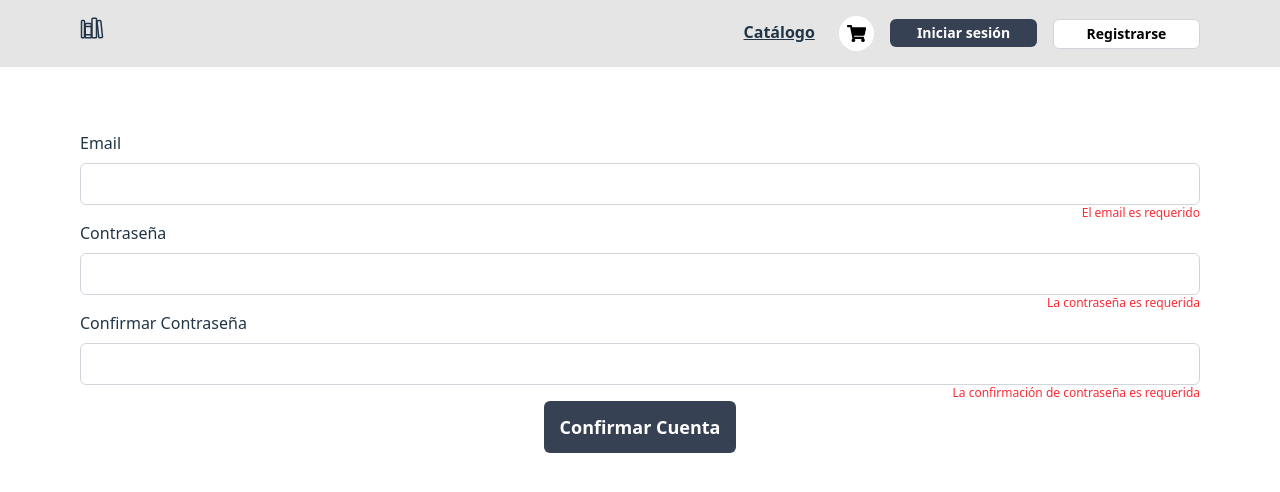
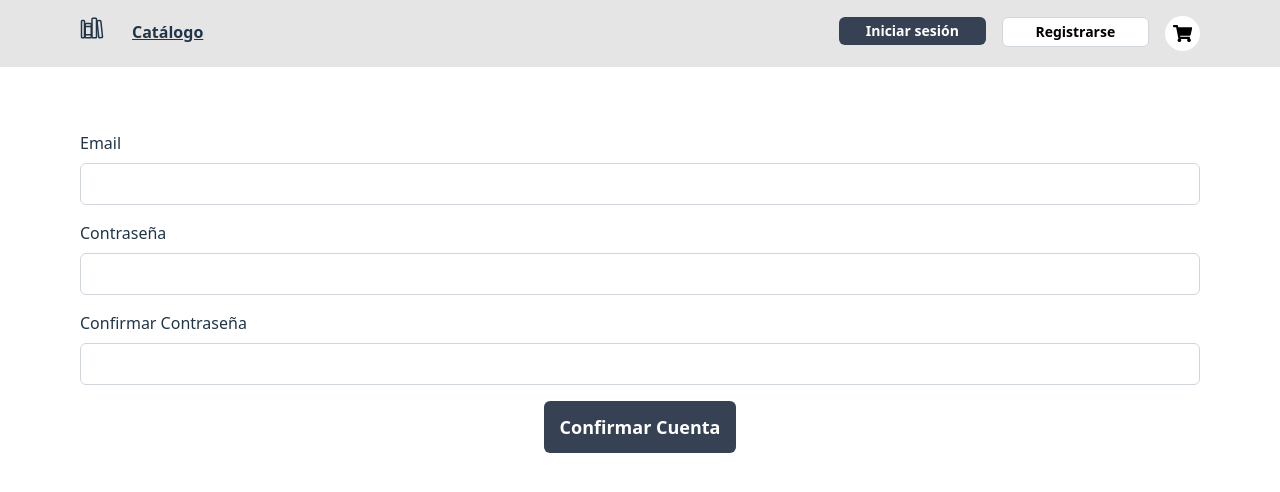
Before and after one commit to scarlos723/front-relatos-de-papel, a React (Vite) app: page /registro in a window 1280 px wide. Shown: the top 492 px of the page. Built offline with nearby package versions, Linux system fonts and the light colour scheme.

Commit message:
[Rft] navbar

```diff
--- /dev/null
+++ b/src/components/Navbar/CartButton/index.tsx
@@ -0,0 +1,58 @@
+import { FaShoppingCart } from "react-icons/fa";
+import type { MouseEvent } from "react";
+
+import { Cart } from "../Cart";
+import { useState } from "react";
+import { useClickOutside } from "../../../hooks/useClickOutside/useClickOutside";
+import { useHandleCart } from "../../../hooks/useHandleCart/useHandleCart";
+
+export const CartButton = () => {
+  const { getCartItems, handleRemoveItem, handleClearCart } = useHandleCart();
+  const [openCart, setOpenCart] = useState(false);
+
+  const {referencia} = useClickOutside({
+    handleAction: () => setOpenCart(false),
+  });
+
+  const handleOpenCart = (event: MouseEvent) => {
+    event.stopPropagation();
+    setOpenCart(!openCart);
+  };
+
+  return (
+    <div className="relative">
+      <button
+        type="button"
+        className={`radius-full ${
+          !openCart ? "bg-white" : "bg-black"
+        } p-2 rounded-full cursor-pointer relative transition-all duration-400`}
+        onClick={handleOpenCart}
+      >
+        <FaShoppingCart
+          className={`text-[1.2rem] ${
+            !openCart
+              ? "text-black"
+              : "text-white transition-all duration-400"
+          }`}
+        />
+        {getCartItems().length > 0 && (
+          <span className="absolute -top-1 -right-3 bg-red-500 text-white text-[10px] font-bold rounded-full w-5 h-5 flex items-center justify-center shadow-sm">
+            {getCartItems().length}
+          </span>
+        )}
+      </button>
+      {openCart && (
+        <div
+          ref={referencia}
+          className="absolute top-0 right-0 mt-12 mr-4 z-20"
+        >
+          <Cart
+            items={getCartItems()}
+            handleRemoveItem={handleRemoveItem}
+            handleClearCart={handleClearCart}
+          />
+        </div>
+      )}
+    </div>
+  )
+}
--- a/src/components/Navbar/Desktop/index.tsx
+++ b/src/components/Navbar/Desktop/index.tsx
@@ -1,34 +1,9 @@
-import { Link } from "react-router-dom"
-
-import { Button } from "../../Button"
-import { ROUTES } from "../../../constants/routes"
+import { NavigationMenu } from "../NavigationMenu"
 
 export const Desktop = () => {
   return (
-    <nav>
-      <ul
-        className={`items-center gap-4 hidden lg:flex`}
-      >
-        <li>
-          <Link to={ROUTES.CATALOG}>
-            <span className="underline font-semibold">Catálogo</span>
-          </Link>
-        </li>
-        <li>
-          <Link to={ROUTES.LOGIN}>
-            <Button type="button" variant="primary">
-              Iniciar sesión
-            </Button>
-          </Link>
-        </li>
-        <li>
-          <Link to={ROUTES.REGISTER}>
-            <Button type="button" variant="secondary">
-              Registrarse
-            </Button>
-          </Link>
-        </li>
-      </ul>
-    </nav>
+    <div className="hidden lg:block w-full">
+      <NavigationMenu />
+    </div>
   )
 }
--- a/src/components/Navbar/Mobile/index.tsx
+++ b/src/components/Navbar/Mobile/index.tsx
@@ -32,7 +32,7 @@ const ButtonIcon = (props: ButtonIconProps) => {
 export const Mobile = () => {
   const [open, setOpen] = useState(false);
   return (
-    <div className="bg-blur lg:hidden">
+    <div className="bg-blur lg:hidden ml-auto">
       <ButtonIcon onClick={() => setOpen(!open)} open={open}></ButtonIcon>
       <div
         className={`container py-4 absolute transition top-0 left-0 grid grid-rows-[2fr_12fr] w-full h-screen backdrop-blur-lg bg-gray-400 ${open ? "translate-y-0" : "-translate-y-full"} z-10`}
--- a/src/components/Navbar/NavigationMenu/index.tsx
+++ b/src/components/Navbar/NavigationMenu/index.tsx
@@ -1,21 +1,13 @@
-import { useState } from "react";
-import type { MouseEvent } from "react";
 import { Link } from "react-router-dom";
-import { FaShoppingCart } from "react-icons/fa";
 
 import { Button } from "../../Button";
-import { useHandleCart } from "../../../hooks/useHandleCart/useHandleCart";
-import { Cart } from "../Cart";
 import { ROUTES } from "../../../constants/routes";
 import type { NavigationMenuProps } from "./types";
-import { useClickOutside } from "../../../hooks/useClickOutside/useClickOutside";
+import { useUserStore } from "../../../store/user";
+import { UserButton } from "../UserButton";
 
 export const NavigationMenu = (props: NavigationMenuProps) => {
-  const { getCartItems, handleRemoveItem, handleClearCart } = useHandleCart();
-  const [openCart, setOpenCart] = useState(false);
-  const {referencia} = useClickOutside({
-    handleAction: () => setOpenCart(false),
-  });
+  const { user } = useUserStore()
 
   const onClickLink = () => {
     if (props.setOpen) {
@@ -23,60 +15,30 @@ export const NavigationMenu = (props: NavigationMenuProps) => {
     }
   };
 
-  const handleOpenCart = (event: MouseEvent) => {
-    event.stopPropagation();
-    setOpenCart(!openCart);
-  };
-
-
+  const MENU_ROUTES = [
+    { name: "Catálogo", path: ROUTES.CATALOG }
+  ];
 
   return (
-    <nav className={`items-center gap-4 grid lg:flex `}>
-      <div className="flex gap-4 relative">
+    <nav className="items-center gap-4 flex justify-between flex-col lg:flex-row">
+      <div className="flex gap-4 relative flex-col lg:flex-row items-center">
+        {MENU_ROUTES.map(({ name, path }, index) => (
           <Link
-          to={ROUTES.CATALOG}
+            to={path}
+            key={index}
             className="flex items-center gap-4 lg:w-auto  mb-auto"
             onClick={onClickLink}
           >
             <p className="text-center lg:underline font-semibold border border-gray-100 lg:border-none px-2 rounded-md py-1">
-            Catálogo
+              {name}
             </p>
           </Link>
-
-        <button
-          type="button"
-          className={`radius-full ${
-            !openCart ? "bg-white" : "bg-black"
-          } p-2 rounded-full cursor-pointer relative transition-all duration-400`}
-          onClick={handleOpenCart}
-        >
-          <FaShoppingCart
-            className={`text-[1.2rem] ${
-              !openCart
-                ? "text-black"
-                : "text-white transition-all duration-400"
-            }`}
-          />
-          {getCartItems().length > 0 && (
-            <span className="absolute -top-1 -right-3 bg-red-500 text-white text-[10px] font-bold rounded-full w-5 h-5 flex items-center justify-center shadow-sm">
-              {getCartItems().length}
-            </span>
-          )}
-        </button>
-        {openCart && (
-          <div
-            ref={referencia}
-            className="absolute top-0 right-0 mt-12 mr-4 z-20"
-          >
-            <Cart
-              items={getCartItems()}
-              handleRemoveItem={handleRemoveItem}
-              handleClearCart={handleClearCart}
-            />
+        ))}
       </div>
-        )}
-      </div>
-      <div className="flex justify-between mt-auto lg:mt-0 gap-4 lg:w-[310px]">
+      { user ? (
+        <UserButton />
+      ) : (
+        <div className="flex justify-between mt-auto lg:mt-0 gap-4 w-[310px]">
           <Link to={ROUTES.LOGIN} className="w-full">
             <Button type="button" variant="primary" className="w-full">
             Iniciar sesión
@@ -88,6 +50,7 @@ export const NavigationMenu = (props: NavigationMenuProps) => {
             </Button>
           </Link>
         </div>
+      )}
     </nav>
   );
 };
--- /dev/null
+++ b/src/components/Navbar/UserButton/index.tsx
@@ -0,0 +1,72 @@
+import { FaRegUser } from "react-icons/fa";
+import type { MouseEvent } from "react";
+
+import { useState } from "react";
+import { useClickOutside } from "../../../hooks/useClickOutside/useClickOutside";
+import { useUserStore } from "../../../store/user";
+import { Button } from "../../Button";
+
+export const UserButton = () => {
+  const [isOpen, setIsOpen] = useState<boolean>(false);
+  const { user, logout } = useUserStore()
+
+  const {referencia} = useClickOutside({
+    handleAction: () => setIsOpen(false),
+  });
+
+  const handleOpen = (event: MouseEvent) => {
+    event.stopPropagation();
+    setIsOpen(!isOpen);
+  };
+
+  return (
+    <div className="relative text-center">
+      <button
+        type="button"
+        className={`radius-full ${
+          !isOpen ? "bg-white" : "bg-black"
+        } p-2 rounded-full cursor-pointer relative transition-all duration-400`}
+        onClick={handleOpen}
+      >
+        <FaRegUser
+          className={`text-[1.2rem] ${
+            !isOpen
+              ? "text-black"
+              : "text-white transition-all duration-400"
+          }`}
+        />
+      </button>
+      {isOpen && (
+        <div
+          ref={referencia}
+          className="lg:absolute bottom-0 lg:top-0 right-0 mt-12 z-20"
+        >
+          <ul>
+            <li className="bg-white shadow-lg rounded-lg p-4 w-[300px]">
+              <h2 className="text-black font-semibold text-xl text-center">
+                Mi cuenta
+              </h2>
+              <div className="flex flex-col mt-2 overflow-auto h-[250px] pr-4">
+                <p className="text-gray-600 text-base text-center">
+                  {user?.role}
+                </p>
+                <p className="text-gray-600 text-base text-center">
+                  {user?.email}
+                </p>
+                <Button
+                  className="text-gray-600 text-base text-center mt-auto cursor-pointer"
+                  onClick={() => {
+                    logout();
+                    setIsOpen(false);
+                  }}
+                >
+                  Cerrar sesión
+                </Button>
+              </div>
+            </li>
+          </ul>
+        </div>
+      )}
+    </div>
+  )
+}
--- a/src/components/Navbar/index.tsx
+++ b/src/components/Navbar/index.tsx
@@ -3,21 +3,21 @@ import { Link } from "react-router-dom";
 
 import { ROUTES } from "../../constants/routes";
 import { Mobile } from "./Mobile";
-import { NavigationMenu } from "./NavigationMenu";
+import { Desktop } from "./Desktop";
+import { CartButton } from "./CartButton";
 
 export const Navbar = () => {
   return (
     <header className="backdrop-blur-lg py-4 sticky top-0 bg-black/10 z-10">
-      <div className="container flex justify-between  ">
+      <div className="container flex justify-between gap-4">
         <Link to={ROUTES.HOME}>
           <span className="flex font-bold text-xl items-center ">
             <IoLibraryOutline className="inline-block text-2xl mr-1" />
           </span>
         </Link>
-        <div className="hidden lg:block">
-          <NavigationMenu />
-        </div>
+        <Desktop />
         <Mobile />
+        <CartButton />
       </div>
     </header>
   );
--- a/src/pages/Login/index.tsx
+++ b/src/pages/Login/index.tsx
@@ -1,4 +1,4 @@
-import { useEffect, useState } from 'react'
+import { useState } from 'react'
 import type { ChangeEvent, FormEvent } from 'react'
 import { useNavigate } from 'react-router-dom'
 
@@ -17,12 +17,8 @@ export const Login = () => {
 
   const [values, setValues] = useState<LoginFormValues>(formValues)
   const [error, setError] = useState<LoginFormValues>(formValues)
-  const { setTokens } = useUserStore()
+  const { setUser, setTokens } = useUserStore()
   const navigate = useNavigate()
-
-  useEffect(() => {
-    validateForm()
-  }, [values])
 
   const onChange = (event: ChangeEvent<HTMLInputElement>) => {
     const { name, value } = event.target
@@ -42,14 +38,21 @@ export const Login = () => {
     if(password.length === 0) newError.password = 'La contraseña es requerida'
 
     setError(newError)
+
+    return Object.values(newError).some((err) => err !== '')
   }
 
   const handleSubmit = (event: FormEvent<HTMLFormElement>) => {
     event.preventDefault()
-    if(Object.values(error).some((err) => err !== '')) return
+    if(validateForm()) return
 
     // TODO: Llamar API
     console.log('Form data:', values)
+    setUser({
+      id: 1,
+      email: values.email,
+      role: 'User',
+    })
     setTokens('accessToken', 'refreshToken')
     // ------
 
--- a/src/pages/Register/index.tsx
+++ b/src/pages/Register/index.tsx
@@ -1,4 +1,4 @@
-import { useEffect, useState } from 'react'
+import { useState } from 'react'
 import type { ChangeEvent, FormEvent } from 'react'
 import { useNavigate } from 'react-router-dom'
 
@@ -20,10 +20,6 @@ export const Register = () => {
   const [error, setError] = useState<RegisterFormValues>(formValues)
   const { setUser, setTokens } = useUserStore()
   const navigate = useNavigate()
-
-  useEffect(() => {
-    validateForm()
-  }, [values])
 
   const onChange = (event: ChangeEvent<HTMLInputElement>) => {
     const { name, value } = event.target
@@ -47,18 +43,20 @@ export const Register = () => {
     if(confirmPassword.length === 0) newError.confirmPassword = 'La confirmación de contraseña es requerida'
 
     setError(newError)
+
+    return Object.values(newError).some((err) => err !== '')
   }
 
   const handleSubmit = (event: FormEvent<HTMLFormElement>) => {
     event.preventDefault()
-    if(Object.values(error).some((err) => err !== '')) return
+    if(validateForm()) return
 
     // TODO: Llamar API
     console.log('Form data:', values)
     setUser({
       id: 1,
       email: values.email,
-      role: 'user',
+      role: 'User',
     })
     setTokens('accessToken', 'refreshToken')
     // ------
--- a/src/store/user/types.ts
+++ b/src/store/user/types.ts
@@ -1,7 +1,7 @@
 interface User {
   id: number;
   email: string;
-  role: string;
+  role: 'User' | 'Admin';
 }
 
 export interface UserState {
```
Lines whose indentation alone changed are shown as unchanged.
